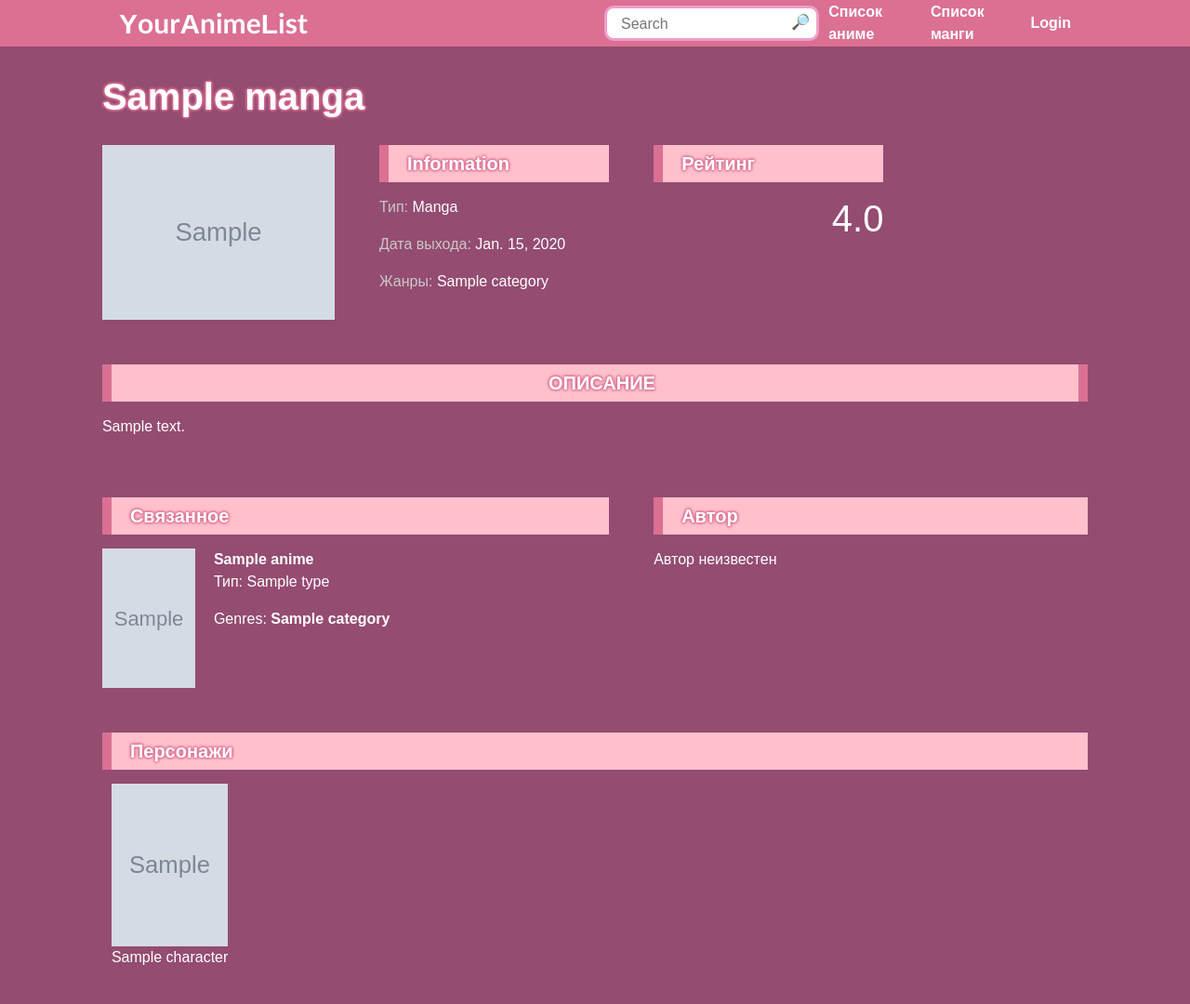
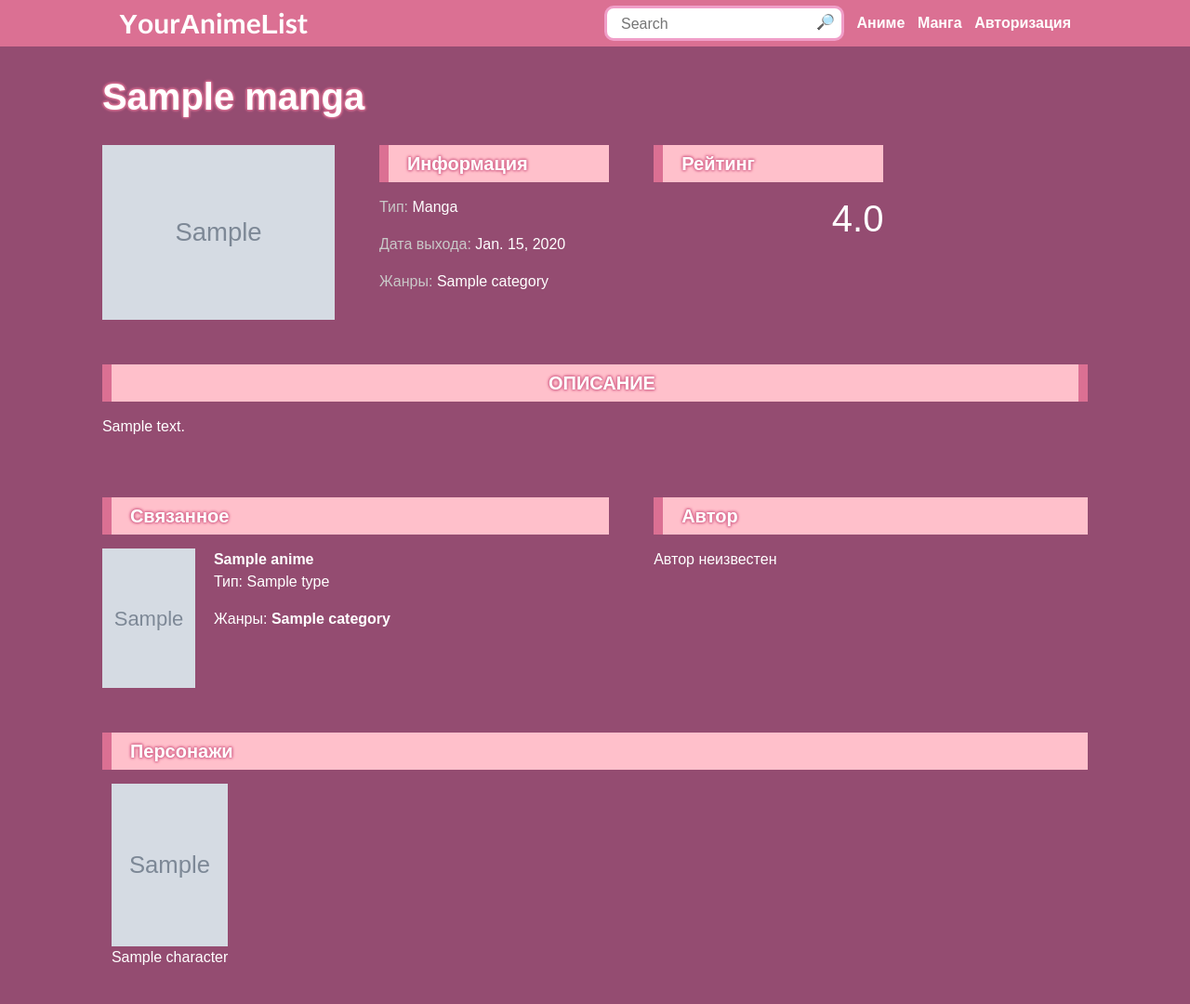
Before and after one commit to bitwopi/MyFirstSite, a Django app: a page that uses mysite/main_app/templates/main_app/base.html in a window 1280 px wide. Shown: the whole page at 93% size. Run offline with Django 4.2, Linux system fonts and the light colour scheme; tables that the repository leaves empty hold one stand-in row (values such as "Sample post"); grey boxes marked "Sample" are stand-in pictures.

Commit message:
some small fixes

```diff
--- a/mysite/main_app/templates/main_app/base.html
+++ b/mysite/main_app/templates/main_app/base.html
@@ -49,7 +49,7 @@
                     </div>
 
                 {% else %}
-                    <a href="{%url 'login'%}">Login</a>
+                    <a href="{%url 'login'%}">Авторизация</a>
                 {% endif %}
             </div>
             {% endblock mainmenu %}
--- a/mysite/main_app/templates/main_app/create_post_form.html
+++ b/mysite/main_app/templates/main_app/create_post_form.html
@@ -15,7 +15,7 @@
                     {{ f.errors }}
                 </div>
             {% endfor %}
-            <button type="submit" class="button">Submit</button>
+            <button type="submit" class="button">Подтвердить</button>
         </div>
     </form>
 {% endblock create %}
--- a/mysite/main_app/templates/main_app/posts/post_character.html
+++ b/mysite/main_app/templates/main_app/posts/post_character.html
@@ -20,7 +20,7 @@
                 <span style="color: white;">{{ career.name }}</span></p>
             {% else %}
                 <span style="color: white;">{{ career.name }},</span></p>
-            {% endif%}
+            {% endif %}
         {% endfor %}
 </div>
 {% endif %}
--- a/mysite/main_app/templates/main_app/posts/post_manga.html
+++ b/mysite/main_app/templates/main_app/posts/post_manga.html
@@ -1,7 +1,7 @@
 {% extends 'main_app/posts/post.html' %}
 {% block manga %}
 <div class="info">
-    <div class="info-title bordering">Information</div>
+    <div class="info-title bordering">Информация</div>
     <p>Тип: <span style="color: white;">Manga</span></p>
     <p>Дата выхода: <span style="color: white;">{{ post.release_date }}</span></p>
     <p>Жанры:
@@ -47,9 +47,9 @@
                     {% if p.type %}
                         <p>Тип: {{ p.type }}</p>
                     {% else %}
-                        <p>Тип: Manga</p>
+                        <p>Тип: Манга</p>
                     {% endif %}
-                    <p>Genres:
+                    <p>Жанры:
                         {% for c in p.get_categories %}
                             {% if c == p.get_categories|last %}
                                 <a href="{{ c.get_absolute_anime_url }}">{{ c.name }}</a>
@@ -78,7 +78,7 @@
                     <a href="{{ post.author.get_absolute_url }}">{{ post.author.name }}</a>
                 </div>
                 <div class="line">
-                    Career:<a href="#"> {{ post.author.career }}</a>
+                    Карьера:<a href="#"> {{ post.author.career.name }}</a>
                 </div>
             </div>
         </div>
--- a/mysite/main_app/templates/main_app/registration/base_registration_form.html
+++ b/mysite/main_app/templates/main_app/registration/base_registration_form.html
@@ -15,7 +15,7 @@
         <form method="post">
           {% csrf_token %}
           <img class="mb-4" src="{% static 'main_app/images/logo.jpg' %}" alt="" width="57" height="72">
-          <h1 class="h3 mb-3 fw-normal">Please sign in</h1>
+          <h1 class="h3 mb-3 fw-normal">{{ title }}</h1>
           {% for f in form %}
               <div class="form-floating">
                 {{ f }}
--- a/mysite/main_app/templates/main_app/registration/login_form.html
+++ b/mysite/main_app/templates/main_app/registration/login_form.html
@@ -1,6 +1,6 @@
 {% extends 'main_app/registration/base_registration_form.html' %}
 {% block login %}
-    <button class="button" type="submit">Sign in</button>
-    <a class="sign-up" href="{% url 'register' %}">Sign up</a>
-    <a class="sign-up" href="{% url 'reset_password' %}"> Forgot your password? </a>
+    <button class="button" type="submit">Авторизоваться</button>
+    <a class="sign-up" href="{% url 'register' %}">Зарегистрироваться</a>
+    <a class="sign-up" href="{% url 'reset_password' %}"> Забыли пароль? </a>
 {% endblock login %}
--- a/mysite/main_app/templates/main_app/registration/registration_form.html
+++ b/mysite/main_app/templates/main_app/registration/registration_form.html
@@ -1,4 +1,4 @@
 {% extends 'main_app/registration/base_registration_form.html' %}
 {% block registration %}
-    <button class="button" type="submit">Sign up</button>
+    <button class="button" type="submit">Зарегистрироваться</button>
 {% endblock registration %}
--- a/mysite/main_app/templates/main_app/registration/reset_form.html
+++ b/mysite/main_app/templates/main_app/registration/reset_form.html
@@ -1,4 +1,4 @@
 {% extends 'main_app/registration/base_registration_form.html' %}
 {% block reset %}
-    <button class="button" type="submit">Submit</button>
+    <button class="button" type="submit">Подтвердить</button>
 {% endblock reset %}
--- a/mysite/main_app/templates/main_app/registration/reset_password_complete.html
+++ b/mysite/main_app/templates/main_app/registration/reset_password_complete.html
@@ -8,12 +8,12 @@
 
     <link href="https://cdn.jsdelivr.net/npm/bootstrap@5.2.0-beta1/dist/css/bootstrap.min.css" rel="stylesheet" integrity="sha384-0evHe/X+R7YkIZDRvuzKMRqM+OrBnVFBL6DOitfPri4tjfHxaWutUpFmBp4vmVor" crossorigin="anonymous">
     <link type="text/css" href="{% static 'main_app/css/styles.css' %}" rel="stylesheet">
-    <title>{{title}}</title>
+    <title>{{ title }}</title>
 </head>
 <body class="text-center log-bg">
     <main class="bg-modal">
-        <h1 class="bordering">Password reset complete</h1>
-        <p> <span class="contrast-color bordering">New password has been set. You can log in now on the</span><a href="{%url 'login'%}"> login page</a></p>
+        <h1 class="bordering">Восстановление пароля завершено</h1>
+        <p> <span class="contrast-color bordering">Новый пароль был установлен. Вы можете авторизоваться на</span><a href="{%url 'login'%}"> странице авторизации</a></p>
         <img src="{% static 'main_app/images/tyan3.png' %} ">
     </main>
 </body>
--- a/mysite/main_app/templates/main_app/registration/reset_password_sent.html
+++ b/mysite/main_app/templates/main_app/registration/reset_password_sent.html
@@ -8,12 +8,12 @@
 
     <link href="https://cdn.jsdelivr.net/npm/bootstrap@5.2.0-beta1/dist/css/bootstrap.min.css" rel="stylesheet" integrity="sha384-0evHe/X+R7YkIZDRvuzKMRqM+OrBnVFBL6DOitfPri4tjfHxaWutUpFmBp4vmVor" crossorigin="anonymous">
     <link type="text/css" href="{% static 'main_app/css/styles.css' %}" rel="stylesheet">
-    <title>{{title}}</title>
+    <title>{{ title }}</title>
 </head>
 <body class="text-center log-bg">
     <main class="bordering bg-modal">
         <h1>Check your inbox</h1>
-        <p><span style="color: white;">We've emailed you instructions for setting your password. You should receive the email shortly!</span></p>
+        <p><span style="color: white;">Мы отправили вам инструкции для восстановления пароля на почту. Вы должны получиться письмо в течение пары минут!</span></p>
         <img src="{% static 'main_app/images/tyan.png' %} ">
     </main>
 </body>
--- a/mysite/main_app/utils.py
+++ b/mysite/main_app/utils.py
@@ -1,5 +1,5 @@
-menu = [{'title': "Список аниме", 'url_name': "home"},
-        {'title': "Список манги", 'url_name': "catalog-manga"},
+menu = [{'title': "Аниме", 'url_name': "home"},
+        {'title': "Манга", 'url_name': "catalog-manga"},
         ]
 
 
--- a/mysite/main_app/views.py
+++ b/mysite/main_app/views.py
@@ -76,18 +76,19 @@ class RegisterUser(DataMixin, CreateView):
 
     def get_context_data(self, **kwargs):
         context = super(RegisterUser, self).get_context_data(**kwargs)
-        c_def = super(RegisterUser, self).get_user_context(title="Registration")
+        c_def = super(RegisterUser, self).get_user_context(title="Регистрация")
         return dict(list(context.items()) + list(c_def.items()))
 
 
-class LoginUser(LoginView):
+class LoginUser(DataMixin, LoginView):
     form_class = LoginForm
     template_name = 'main_app/registration/login_form.html'
     context_object_name = 'logs'
 
     def get_context_data(self, **kwargs):
         context = super(LoginUser, self).get_context_data(**kwargs)
-        return dict(list(context.items()))
+        c_def = super(LoginUser, self).get_user_context(title="Авторизация")
+        return dict(list(context.items()) + list(c_def.items()))
 
     def get_success_url(self):
         return reverse_lazy('home')
@@ -301,11 +302,16 @@ class EditPostManga(EditPost):
 
 
 # Reset views
-class ResetPassword(auth_views.PasswordResetView):
+class ResetPassword(DataMixin, auth_views.PasswordResetView):
     form_class = ResetPasswordForm
     template_name = 'main_app/registration/reset_form.html'
     context_object_name = 'regs'
     success_url = reverse_lazy('password_reset_done')
+
+    def get_context_data(self, **kwargs):
+        context = super(ResetPassword, self).get_context_data(**kwargs)
+        c_def = super(ResetPassword, self).get_user_context(title="Восстановление пароля")
+        return dict(list(context.items()) + list(c_def.items()))
 
 
 class ResetPasswordConfirm(auth_views.PasswordResetConfirmView):
```
Also changed, not shown: mysite/main_app/templates/main_app/posts/post_anime.html (+2 -5 lines).
